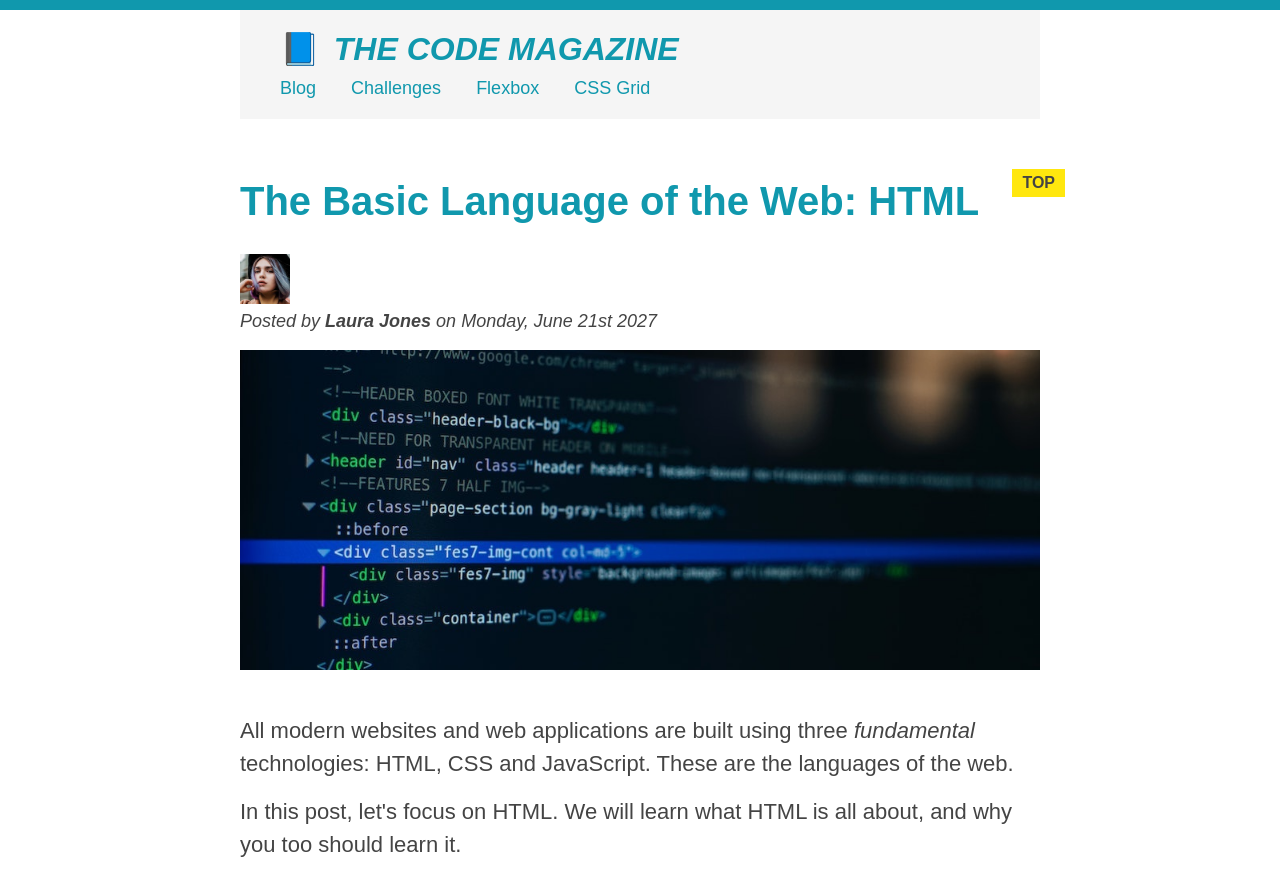
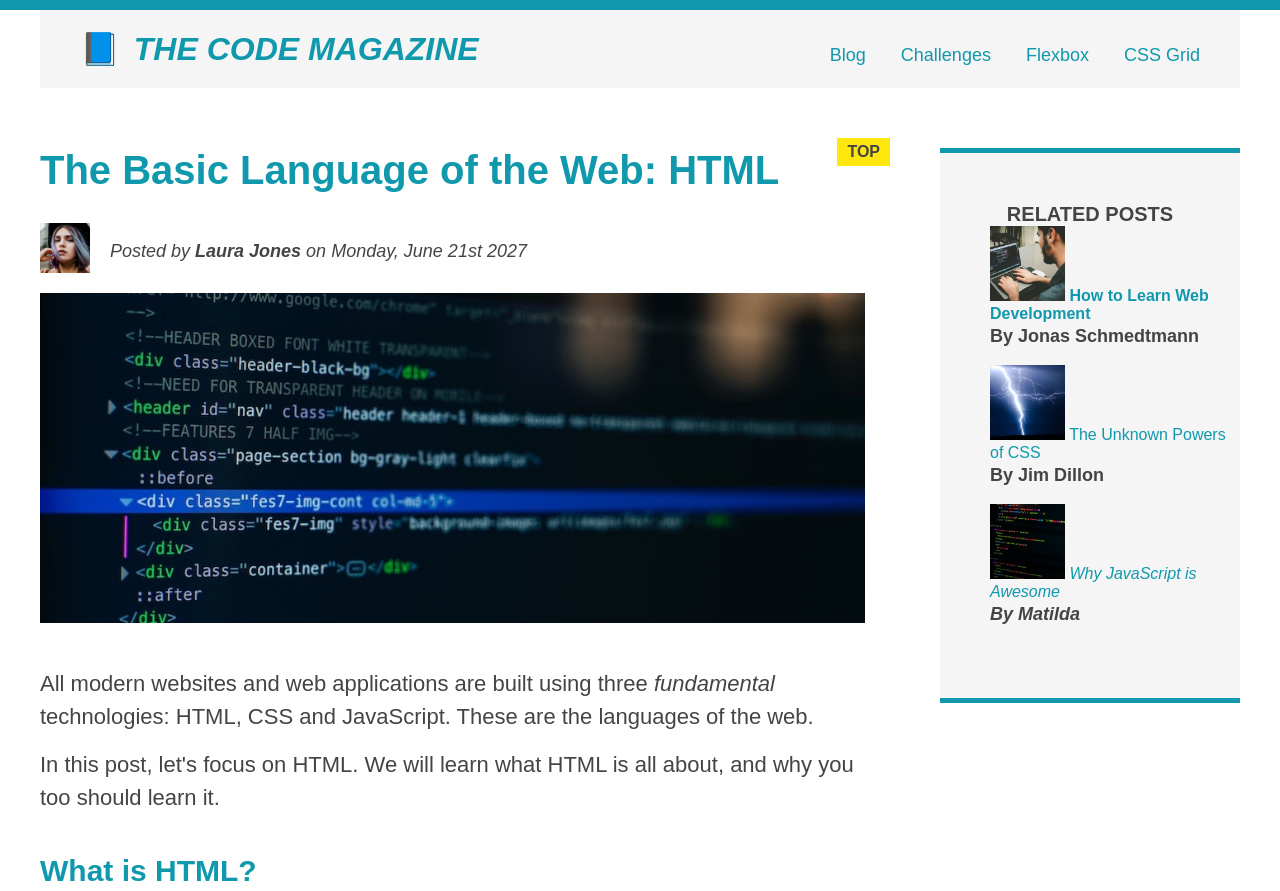
Before and after one commit to 08024763000biyi-dev/web-dev-journey-2026, a plain HTML site: page code-magazine/index.html in a window 1280 px wide. Shown: the top 891 px of the page. Drawn offline with Linux system fonts and the light colour scheme.

Commit message:
feat: master CSS float styling with clearfix and flow-root

```diff
--- a/code-magazine/index.html
+++ b/code-magazine/index.html
@@ -8,7 +8,7 @@
   </head>
   <body>
     <div class="container">
-      <header class="main-header">
+      <header class="main-header clearfix">
         <h1>📘 The Code Magazine</h1>
 
         <nav>
@@ -18,6 +18,9 @@
           <a href="#">Flexbox</a>
           <a href="#">CSS Grid</a>
         </nav>
+
+
+        <!-- <div class="clear"></div> -->
       </header>
 
       <article>
@@ -29,9 +32,10 @@
             alt="Headshot of Laura Jones"
             width="50"
             height="50"
+            class="author-img"
           />
 
-          <p id="author">
+          <p id="author" class="author">
             Posted by <strong>Laura Jones</strong> on Monday, June 21st 2027
           </p>
 
--- a/code-magazine/style.css
+++ b/code-magazine/style.css
@@ -14,7 +14,7 @@
 }
 
 .container {
-  width: 800px;
+  width: 1200px;
   /* margin-left: auto;
   margin-right: auto; */
   margin: 0 auto;
@@ -58,7 +58,6 @@
 }
 
 h1 {
-  color: #1098ad;
   font-size: 26xp;
   text-transform: uppercase;
   font-style: italic;
@@ -192,7 +191,7 @@
   display: block; */
 
   margin-right: 30px;
-  margin-top: 10px;
+  margin-top: 15px;
   display: inline-block;
 }
 
@@ -239,3 +238,48 @@
   top: -10px;
   right: -25px;
 }
+
+/* FLOATS */
+.author-img {
+  float: left;
+  margin-bottom: 20px;
+}
+
+.author {
+  float: left;
+  margin-top: 15px;
+  margin-left: 20px;
+}
+
+h1 {
+  float: left;
+}
+
+nav {
+  float: right;
+}
+
+/* .clear{
+  clear: both;
+} */
+
+.clearfix::after {
+  clear: both;
+  content: "";
+  display: block;
+}
+
+article {
+  /* background-color: #008000; */
+  width: 825px;
+  float: left;
+}
+aside {
+  /* background-color: #ff0000; */
+  width: 300px;
+  float: right;
+}
+footer {
+  /* background-color: #ffff00; */
+  clear: both;
+}
```
Also changed, not shown: product-page/index.html (+1 -2 lines), product-page/style.css (+9 -14 lines), README.md, code-magazine/README.md, code-magazine/images/code-magazine-preview.png, images/code-magazine-preview.png.
